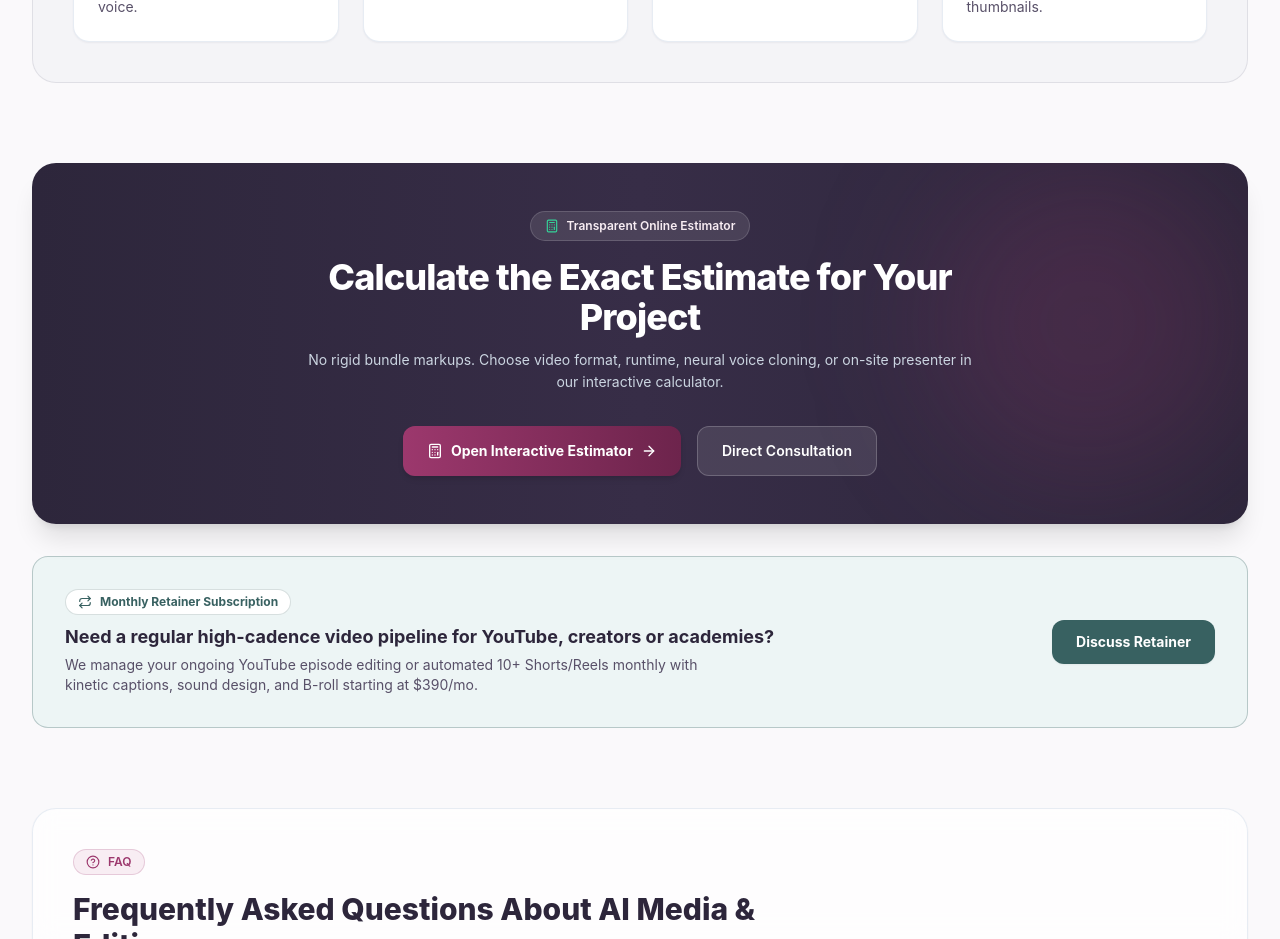
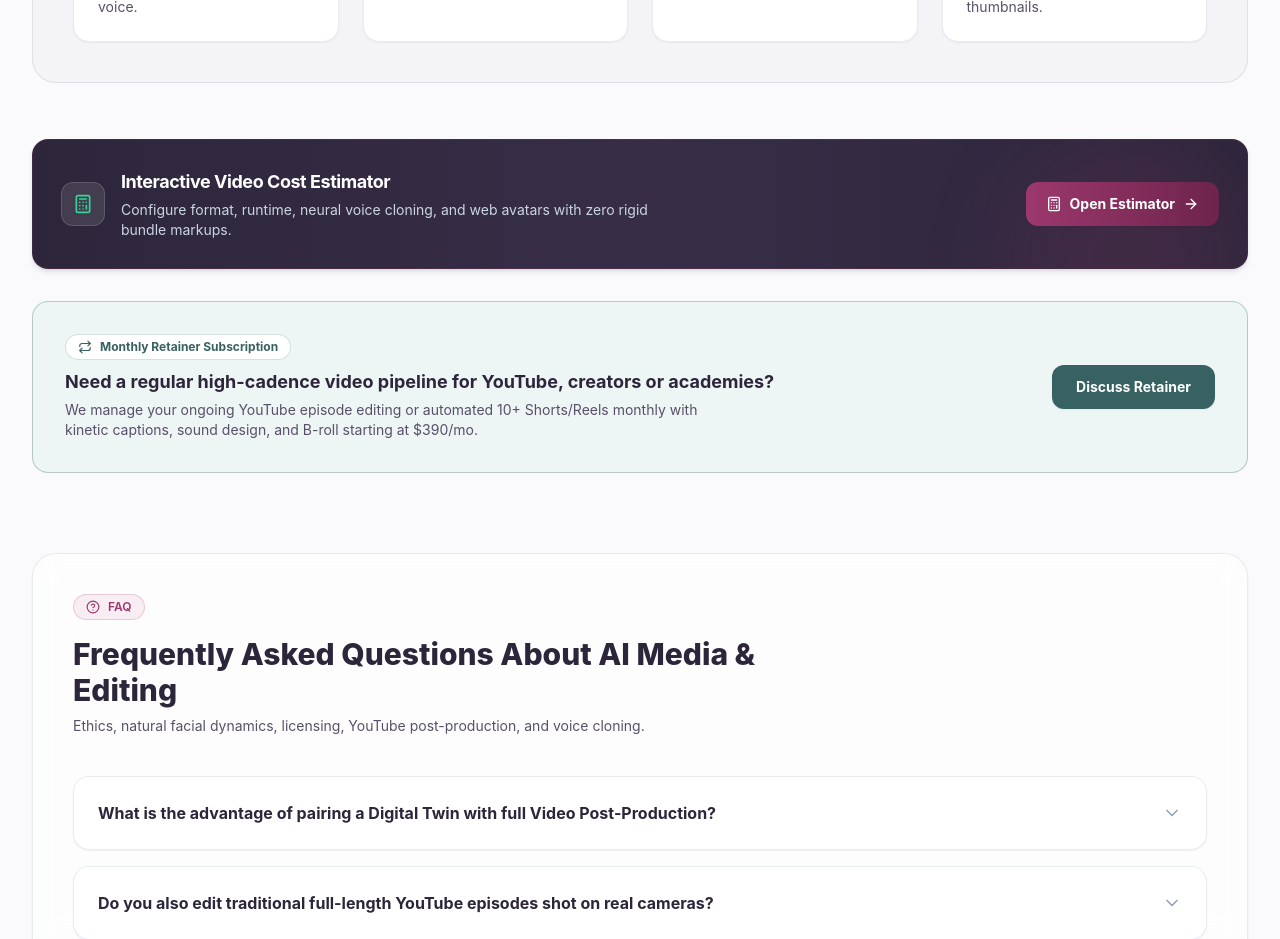
Before and after one commit to andreibdr/fewhands, a Next.js app: page /ai-video in a window 1280 px wide. Shown: the part 4340-5279 px from the top of the page. Built offline with nearby package versions, Linux system fonts and the light colour scheme.

Commit message:
Streamline calculator CTA banner into a compact horizontal bar

```diff
--- a/components/AiVideoView.tsx
+++ b/components/AiVideoView.tsx
@@ -921,57 +921,47 @@ export const AiVideoView: React.FC = () => {
         </div>
 
         {/* SECTION: ОНЛАЙН-КАЛЬКУЛЯТОР СМЕТЫ */}
-        <div className="mt-20">
-          <div className="p-8 sm:p-12 rounded-3xl bg-gradient-to-r from-[#2d263b] via-[#372d47] to-[#2d263b] text-white shadow-xl relative overflow-hidden">
-            <div className="absolute right-0 top-0 w-80 h-80 bg-[#9c386d]/20 rounded-full blur-3xl pointer-events-none" />
-            <div className="relative z-10 max-w-2xl mx-auto text-center">
-              <div className="inline-flex items-center gap-2 px-3.5 py-1.5 rounded-full bg-white/10 text-[#f8edf3] text-xs font-semibold mb-4 border border-white/15">
-                <Calculator className="w-3.5 h-3.5 text-emerald-400" />
-                <span>
+        <div className="mt-14">
+          <div className="p-6 sm:p-7 rounded-2xl bg-gradient-to-r from-[#2d263b] via-[#372d47] to-[#2d263b] text-white border border-[#9c386d]/20 shadow-md flex flex-col md:flex-row items-start md:items-center justify-between gap-5 relative overflow-hidden">
+            <div className="absolute right-0 top-0 w-60 h-60 bg-[#9c386d]/15 rounded-full blur-2xl pointer-events-none" />
+            <div className="flex items-start sm:items-center gap-4 relative z-10">
+              <div className="w-11 h-11 rounded-xl bg-white/10 border border-white/15 text-emerald-400 flex items-center justify-center shrink-0">
+                <Calculator className="w-5 h-5" />
+              </div>
+              <div>
+                <div className="flex items-center gap-2">
+                  <h3 className="text-base sm:text-lg font-bold text-white tracking-tight">
                     {lang === "ru"
-                    ? "Прозрачный онлайн-расчет"
+                      ? "Точный онлайн-расчет сметы видео"
                       : lang === "sr"
-                    ? "Onlajn kalkulator cene"
-                    : "Transparent Online Estimator"}
-                </span>
+                      ? "Onlajn kalkulator cene video projekta"
+                      : "Interactive Video Cost Estimator"}
+                  </h3>
                 </div>
-              <h2 className="text-2xl sm:text-4xl font-extrabold text-white tracking-tight">
+                <p className="text-xs sm:text-sm text-slate-300 mt-1 max-w-xl leading-relaxed">
                   {lang === "ru"
-                  ? "Рассчитайте точную смету под ваши задачи"
+                    ? "Настройте формат, хронометраж, клонирование голоса и видео-виджет без жестких тарифов и переплат."
                     : lang === "sr"
-                  ? "Izračunajte tačnu cenu za vaš video projekat"
-                  : "Calculate the Exact Estimate for Your Project"}
-              </h2>
-              <p className="text-sm text-slate-300 mt-3 leading-relaxed">
-                {lang === "ru"
-                  ? "Никаких жестких тарифов и переплат. Выберите формат роликов, хронометраж, клонирование голоса или видео-виджет в нашем интерактивном калькуляторе."
-                  : lang === "sr"
-                  ? "Bez fiksnih paketa i nepotrebnih troškova. Izaberite format, trajanje ili video vidžet u našem interaktivnom kalkulatoru."
-                  : "No rigid bundle markups. Choose video format, runtime, neural voice cloning, or on-site presenter in our interactive calculator."}
+                    ? "Izaberite format, trajanje i opcije u kalkulatoru bez fiksnih paketa i skrivenih troškova."
+                    : "Configure format, runtime, neural voice cloning, and web avatars with zero rigid bundle markups."}
                 </p>
-              <div className="mt-8 flex flex-wrap justify-center gap-4">
+              </div>
+            </div>
+
             <Link
               href="/estimate?service=video"
-                  className="px-6 py-3.5 rounded-xl bg-gradient-to-r from-[#9c386d] to-[#6d244c] hover:opacity-95 text-white font-bold text-sm shadow-md transition-all flex items-center gap-2"
+              className="px-5 py-3 rounded-xl bg-gradient-to-r from-[#9c386d] to-[#6d244c] hover:opacity-95 text-white font-bold text-xs sm:text-sm shadow-sm transition-all flex items-center gap-2 shrink-0 self-stretch sm:self-auto justify-center relative z-10"
             >
               <Calculator className="w-4 h-4" />
               <span>
                 {lang === "ru"
-                      ? "Открыть калькулятор сметы"
+                  ? "Открыть калькулятор"
                   : lang === "sr"
-                      ? "Otvorite kalkulator cene"
-                      : "Open Interactive Estimator"}
+                  ? "Otvorite kalkulator"
+                  : "Open Estimator"}
               </span>
               <ArrowRight className="w-4 h-4" />
             </Link>
-                <Link
-                  href="/contact"
-                  className="px-6 py-3.5 rounded-xl bg-white/10 hover:bg-white/20 text-white font-semibold text-sm border border-white/20 transition-all"
-                >
-                  {lang === "ru" ? "Обсудить проект лично" : lang === "sr" ? "Direktan kontakt" : "Direct Consultation"}
-                </Link>
-              </div>
-            </div>
           </div>
 
           {/* RETAINER BANNER */}
```
Lines whose indentation alone changed are shown as unchanged.
